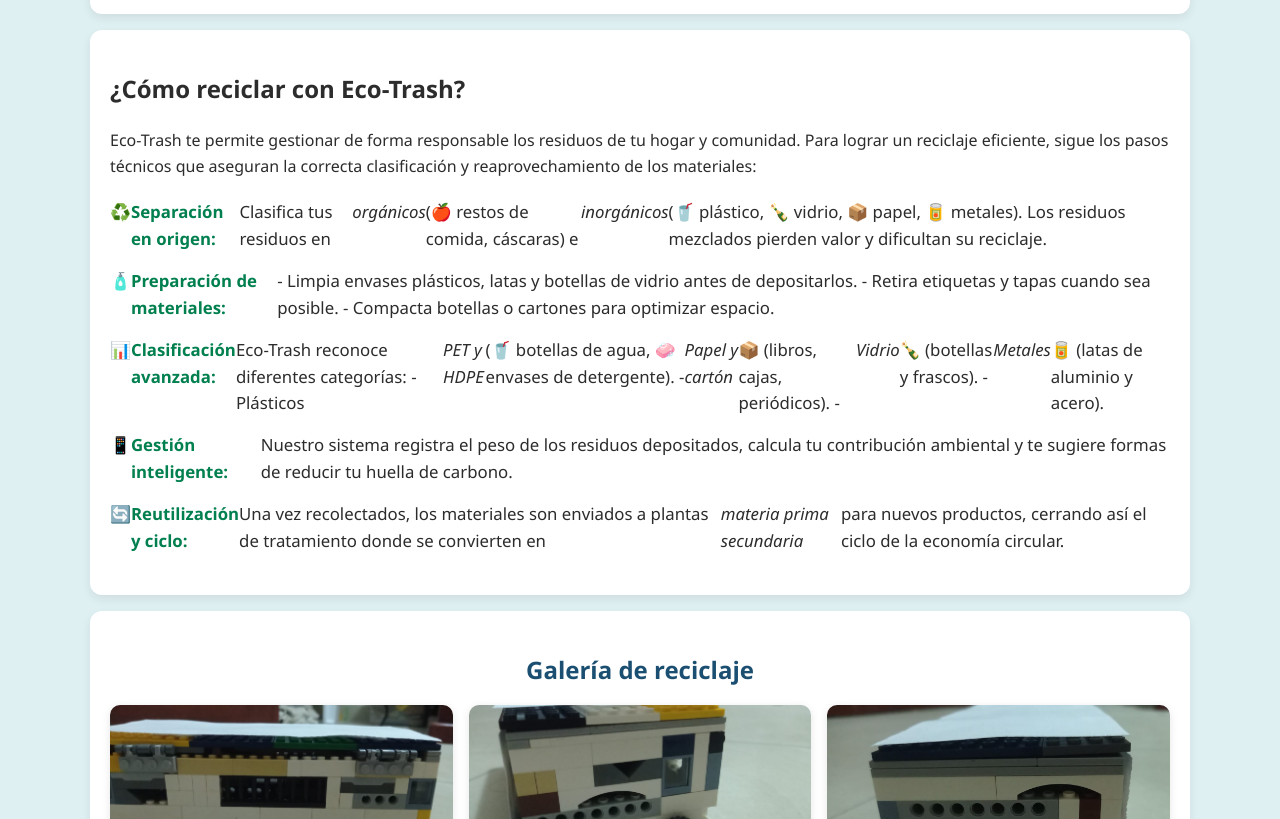
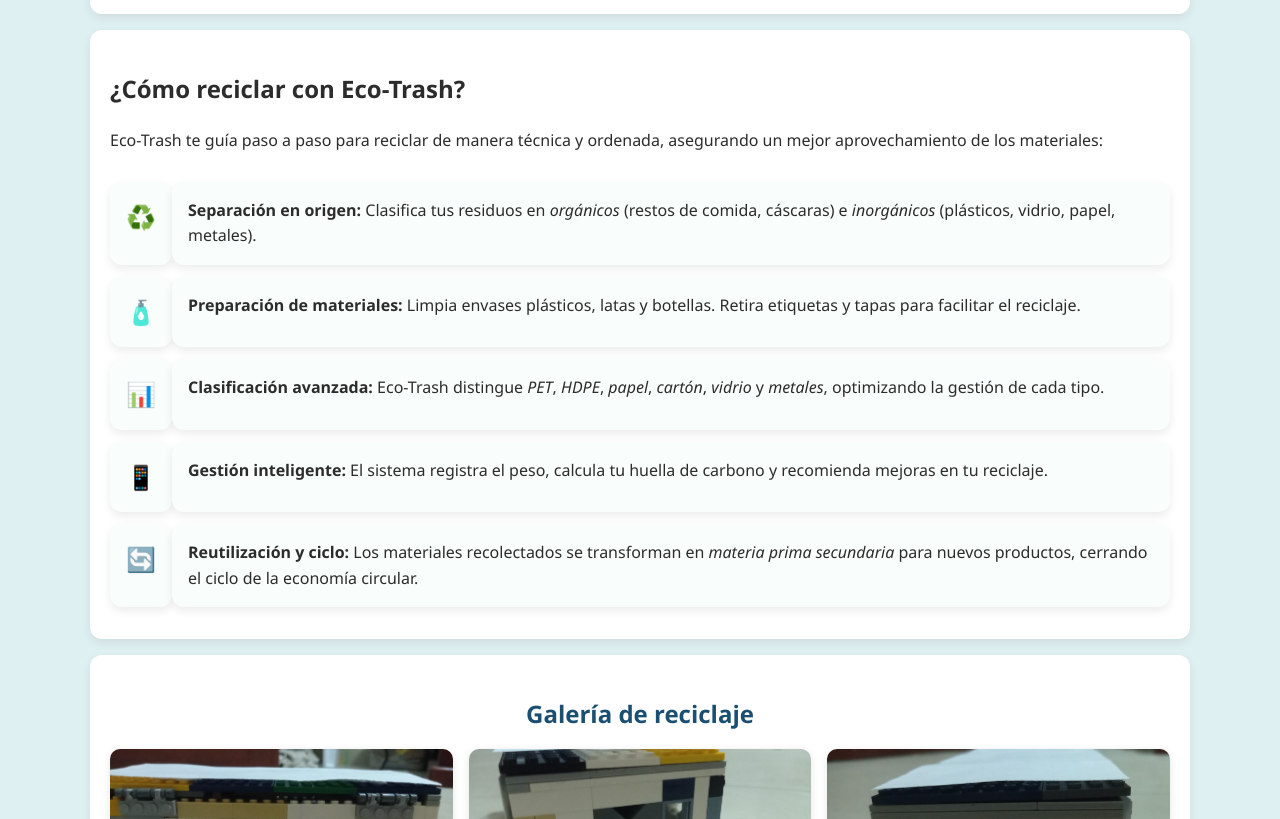
Before and after one commit to LuisElec2022/EcoTrash-Web, a plain HTML site: page index.html in a window 1280 px wide. Shown: the part 700-1519 px from the top of the page. Drawn offline with Linux system fonts and the light colour scheme.

Commit message:
changes apparience

```diff
--- a/index.html
+++ b/index.html
@@ -57,35 +57,46 @@
 
     <section id="reciclaje" class="card">
       <h2>¿Cómo reciclar con Eco-Trash?</h2>
-      <p>
-        Eco-Trash te permite gestionar de forma responsable los residuos de tu hogar y comunidad.
-        Para lograr un reciclaje eficiente, sigue los pasos técnicos que aseguran la correcta clasificación y reaprovechamiento de los materiales:
-      </p>
-      <ul class="reciclaje-lista">
-        <li>♻️ <strong>Separación en origen:</strong> Clasifica tus residuos en
-            <em>orgánicos</em> (🍎 restos de comida, cáscaras) e
-            <em>inorgánicos</em> (🥤 plástico, 🍾 vidrio, 📦 papel, 🥫 metales).
-            Los residuos mezclados pierden valor y dificultan su reciclaje.</li>
+      <p>Eco-Trash te guía paso a paso para reciclar de manera técnica y ordenada, asegurando un mejor aprovechamiento de los materiales:</p>
 
-        <li>🧴 <strong>Preparación de materiales:</strong>
-            - Limpia envases plásticos, latas y botellas de vidrio antes de depositarlos.
-            - Retira etiquetas y tapas cuando sea posible.
-            - Compacta botellas o cartones para optimizar espacio.</li>
-
-        <li>📊 <strong>Clasificación avanzada:</strong> Eco-Trash reconoce diferentes categorías:
-            - Plásticos <em>PET y HDPE</em> (🥤 botellas de agua, 🧼 envases de detergente).
-            - <em>Papel y cartón</em> 📦 (libros, cajas, periódicos).
-            - <em>Vidrio</em> 🍾 (botellas y frascos).
-            - <em>Metales</em> 🥫 (latas de aluminio y acero).</li>
-
-        <li>📱 <strong>Gestión inteligente:</strong> Nuestro sistema registra el peso de los residuos depositados, calcula tu contribución ambiental y te sugiere formas de reducir tu huella de carbono.</li>
-
-        <li>🔄 <strong>Reutilización y ciclo:</strong> Una vez recolectados, los materiales son enviados a plantas de tratamiento donde se convierten en
-            <em>materia prima secundaria</em> para nuevos productos, cerrando así el ciclo de la economía circular.</li>
-      </ul>
+      <table class="tabla-reciclaje">
+        <tr>
+          <td class="icono">♻️</td>
+          <td>
+            <strong>Separación en origen:</strong> Clasifica tus residuos en
+            <em>orgánicos</em> (restos de comida, cáscaras) e
+            <em>inorgánicos</em> (plásticos, vidrio, papel, metales).
+          </td>
+        </tr>
+        <tr>
+          <td class="icono">🧴</td>
+          <td>
+            <strong>Preparación de materiales:</strong> Limpia envases plásticos, latas y botellas. Retira etiquetas y tapas para facilitar el reciclaje.
+          </td>
+        </tr>
+        <tr>
+          <td class="icono">📊</td>
+          <td>
+            <strong>Clasificación avanzada:</strong> Eco-Trash distingue
+            <em>PET</em>, <em>HDPE</em>, <em>papel</em>, <em>cartón</em>,
+            <em>vidrio</em> y <em>metales</em>, optimizando la gestión de cada tipo.
+          </td>
+        </tr>
+        <tr>
+          <td class="icono">📱</td>
+          <td>
+            <strong>Gestión inteligente:</strong> El sistema registra el peso, calcula tu huella de carbono y recomienda mejoras en tu reciclaje.
+          </td>
+        </tr>
+        <tr>
+          <td class="icono">🔄</td>
+          <td>
+            <strong>Reutilización y ciclo:</strong> Los materiales recolectados se transforman en
+            <em>materia prima secundaria</em> para nuevos productos, cerrando el ciclo de la economía circular.
+          </td>
+        </tr>
+      </table>
     </section>
-
-
 
     <section id="galeria" class="galeria card" aria-labelledby="galeria-titulo">
       <h2 id="galeria-titulo">Galería de reciclaje</h2>
--- a/style.css
+++ b/style.css
@@ -39,6 +39,26 @@ body{
 
 .reciclaje-lista strong {
   color: #007f4f; /* Verde Eco */
+}
+.tabla-reciclaje {
+  width: 100%;
+  border-collapse: separate;
+  border-spacing: 0 12px; /* espacio entre filas */
+}
+
+.tabla-reciclaje td {
+  background: #f9fdfb;
+  border-radius: var(--radius);
+  padding: 1rem;
+  vertical-align: top;
+  box-shadow: var(--shadow);
+}
+
+.tabla-reciclaje .icono {
+  width: 50px;
+  text-align: center;
+  font-size: 1.5rem;
+  color: var(--main-green);
 }
 
 .skip-link{position:absolute;left:-999px;top:auto;width:1px;height:1px;overflow:hidden}
```
